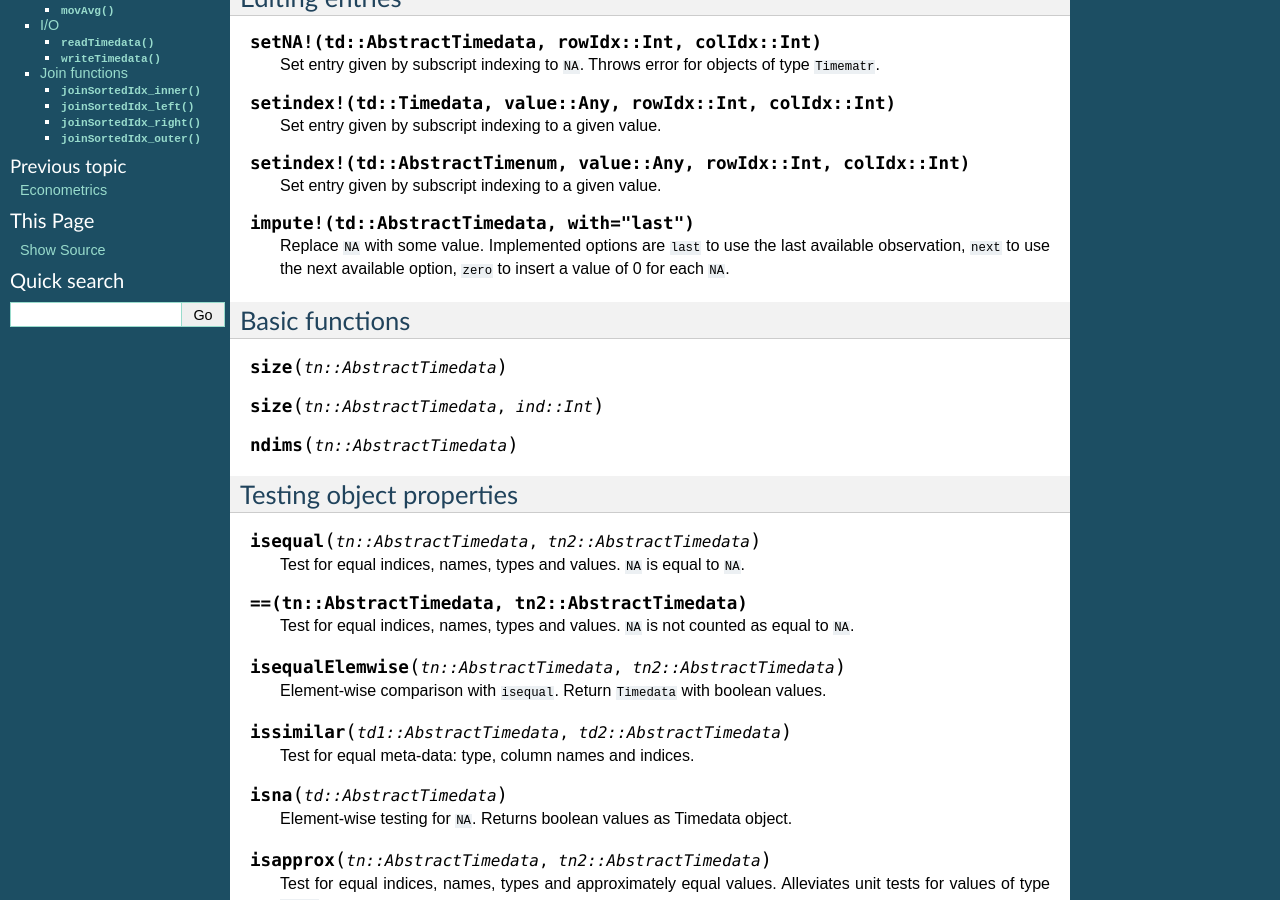
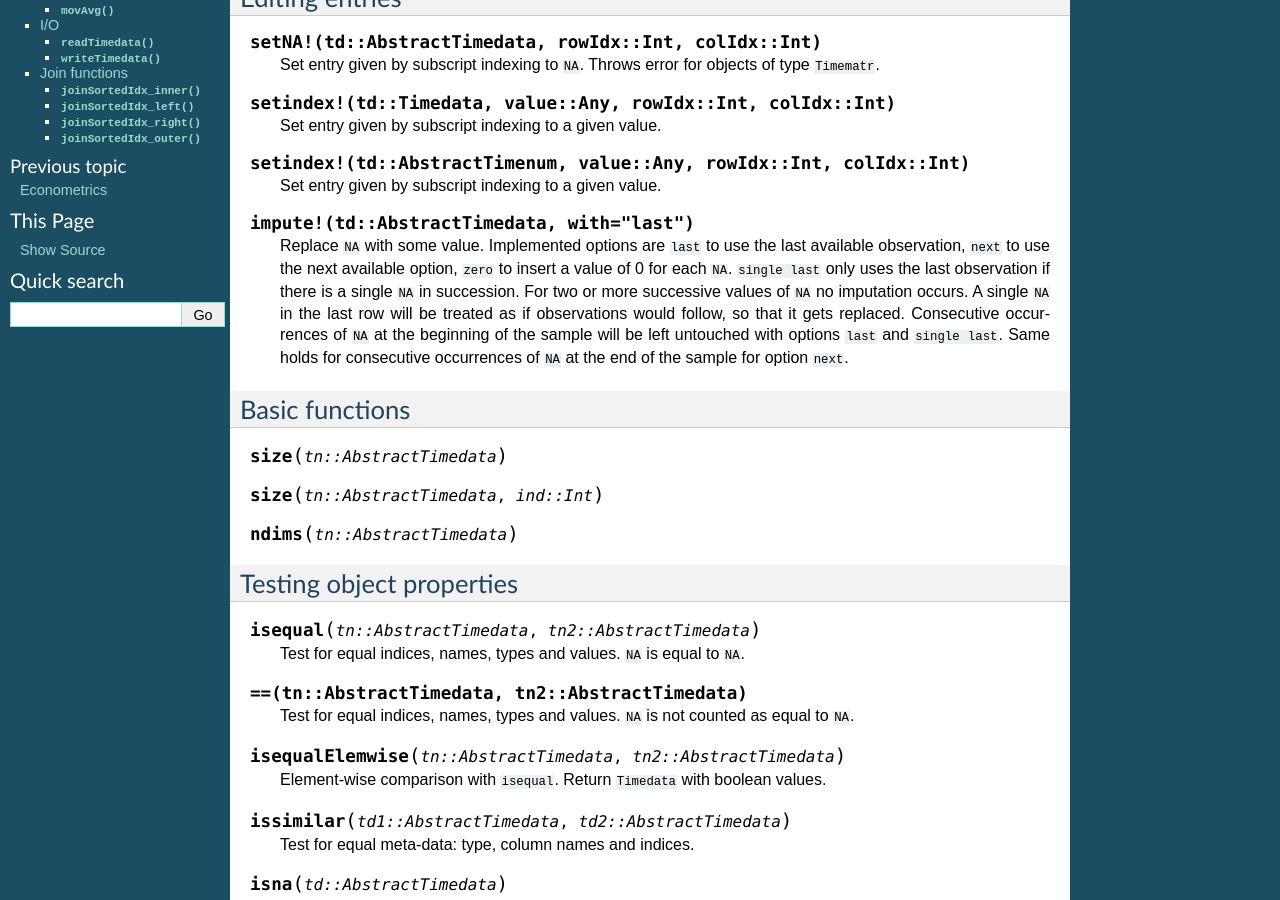
Before and after one commit to JuliaFinMetriX/JuliaFinMetriX.github.io, a Sphinx documentation site: the page built from docs/timeData.rst, in a window 1280 px wide and 900 px high, scrolled down 1081 px. Built offline with Sphinx 7.4.7, drawn with Linux system fonts in a browser that asks for light colours.

Commit message:
impute! documentation extended

```diff
--- a/docs/timeData.rst
+++ b/docs/timeData.rst
@@ -84,6 +84,14 @@ Editing entries
    Replace ``NA`` with some value. Implemented options are ``last`` to
    use the last available observation, ``next`` to use the next
    available option, ``zero`` to insert a value of 0 for each ``NA``.
+   ``single last`` only uses the last observation if there is a single
+   ``NA`` in succession. For two or more successive values of ``NA``
+   no imputation occurs. A single ``NA`` in the last row will be
+   treated as if observations would follow, so that it gets replaced.
+   Consecutive occurrences of ``NA`` at the beginning of the sample
+   will be left untouched with options ``last`` and ``single last``.
+   Same holds for consecutive occurrences of ``NA`` at the end of the
+   sample for option ``next``.
 
 Basic functions
 ---------------
```
